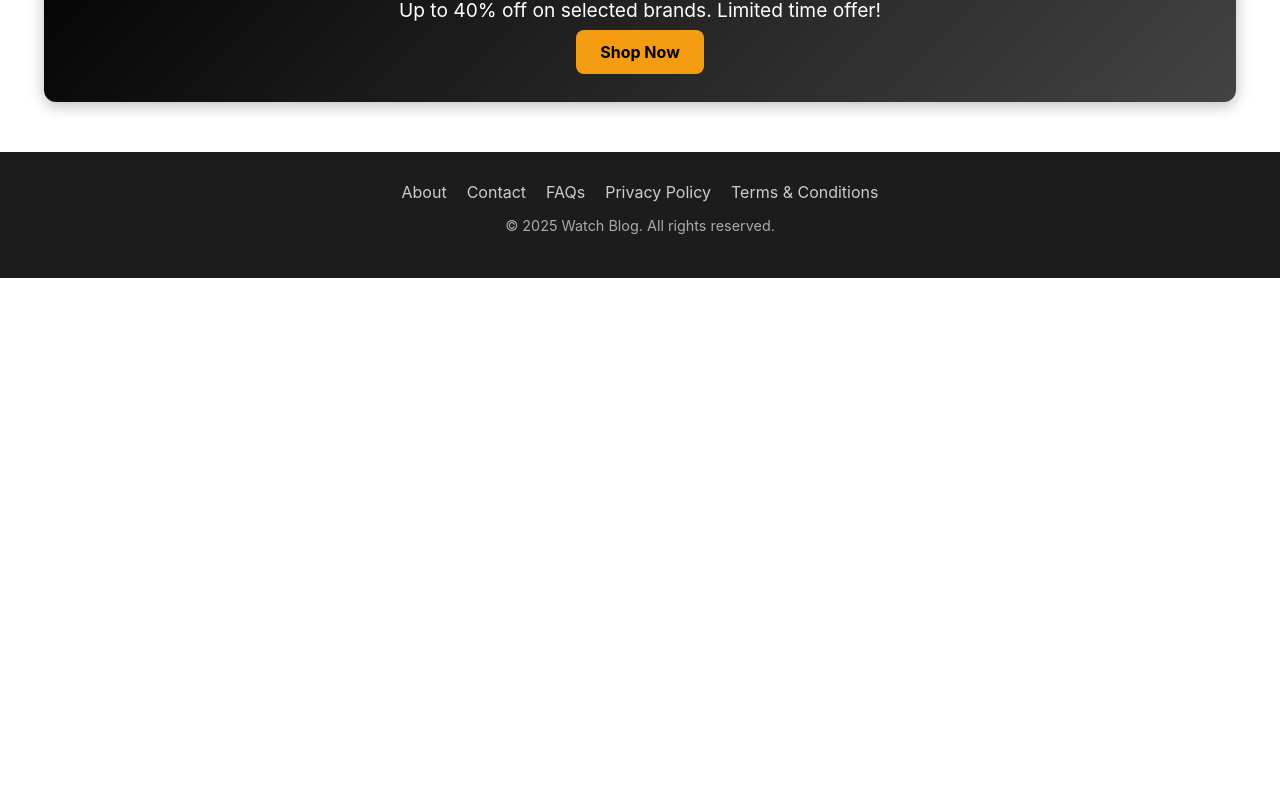
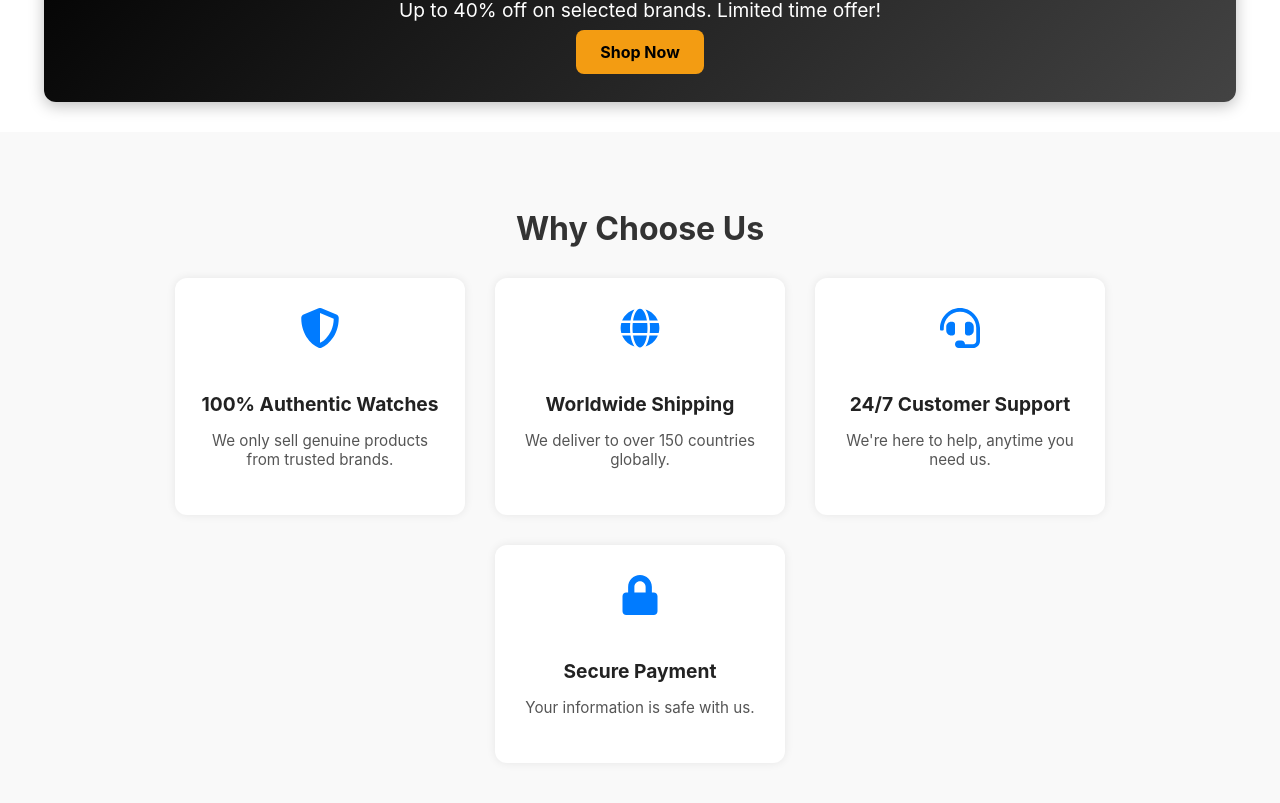
Before and after one commit to Abah511/watch-blog, a React (Create React App) app: page / in a window 1280 px wide. Shown: the part 1949-2752 px from the top of the page. Before the commit the page ends 2227 px from the top, so only its background shows below. Built offline with nearby package versions, Linux system fonts and the light colour scheme.

Commit message:
modification in home page
added WhyChooseUs
NewsletterForm
SocialLinks

```diff
--- a/package.json
+++ b/package.json
@@ -9,6 +9,7 @@
     "@testing-library/user-event": "^13.5.0",
     "react": "^19.1.0",
     "react-dom": "^19.1.0",
+    "react-icons": "^5.5.0",
     "react-router-dom": "^7.5.0",
     "react-scripts": "5.0.1",
     "react-slick": "^0.30.3",
--- a/src/App.css
+++ b/src/App.css
@@ -24,6 +24,50 @@
   color: white;
 }
 
+/* New styles for homepage introduction section */
+.home-container {
+  font-family: 'Arial', sans-serif;
+  padding: 0 20px;
+}
+
+.intro-section {
+  text-align: center;
+  padding: 50px 20px;
+  background-color: #f4f4f9; /* Soft background color */
+  border-radius: 8px;
+  box-shadow: 0px 4px 20px rgba(0, 0, 0, 0.1);
+  margin-top: 50px;
+}
+
+.title {
+  font-size: 3rem;
+  font-family: 'Roboto', sans-serif;
+  font-weight: 700;
+  color: #333;
+  text-transform: uppercase;
+  letter-spacing: 2px;
+  margin-bottom: 20px;
+  background: linear-gradient(to right, #ff7e5f, #feb47b); /* Gradient background */
+  -webkit-background-clip: text;  /* Vendor prefix for WebKit browsers */
+  -moz-background-clip: text;     /* Vendor prefix for Firefox */
+  background-clip: text;          /* Standard property */
+  color: transparent;
+}
+
+
+.description {
+  font-size: 1.2rem;
+  color: #555;
+  max-width: 600px;
+  margin: 0 auto;
+  line-height: 1.6;
+}
+
+.intro-section:hover {
+  transform: translateY(-10px); /* Subtle hover effect */
+  transition: transform 0.3s ease-in-out;
+}
+
 .App-link {
   color: #61dafb;
 }
--- /dev/null
+++ b/src/components/NewsletterForm.css
@@ -0,0 +1,45 @@
+.newsletter-container {
+    background-color: #f4f4f4;
+    padding: 40px;
+    text-align: center;
+    border-radius: 12px;
+    box-shadow: 0 4px 10px rgba(0,0,0,0.1);
+    margin: 40px 20px;
+  }
+
+  .newsletter-form {
+    margin-top: 20px;
+    display: flex;
+    justify-content: center;
+    gap: 10px;
+    flex-wrap: wrap;
+  }
+
+  .newsletter-form input {
+    padding: 10px;
+    width: 250px;
+    font-size: 1rem;
+    border: 1px solid #ccc;
+    border-radius: 8px;
+  }
+
+  .newsletter-form button {
+    background-color: #007bff;
+    color: white;
+    border: none;
+    padding: 10px 20px;
+    font-size: 1rem;
+    border-radius: 8px;
+    cursor: pointer;
+    transition: background-color 0.3s ease;
+  }
+
+  .newsletter-form button:hover {
+    background-color: #0056b3;
+  }
+
+  .success-msg {
+    color: green;
+    margin-top: 15px;
+    font-weight: bold;
+  }
--- /dev/null
+++ b/src/components/NewsletterForm.jsx
@@ -0,0 +1,39 @@
+// components/NewsletterForm.jsx
+import React, { useState } from 'react';
+import './NewsletterForm.css';
+
+const NewsletterForm = () => {
+  const [email, setEmail] = useState('');
+  const [subscribed, setSubscribed] = useState(false);
+
+  const handleSubscribe = (e) => {
+    e.preventDefault();
+    if (email) {
+      localStorage.setItem('newsletterEmail', email);
+      setSubscribed(true);
+      setEmail('');
+    }
+  };
+
+  return (
+    <div className="newsletter-container">
+      <h2>Never Miss a Watch Update!
+
+</h2>
+      <p>Get updates about the latest watches and offers.</p>
+      <form onSubmit={handleSubscribe} className="newsletter-form">
+        <input
+          type="email"
+          placeholder="Enter your email"
+          value={email}
+          onChange={(e) => setEmail(e.target.value)}
+          required
+        />
+        <button type="submit">Subscribe</button>
+      </form>
+      {subscribed && <p className="success-msg">Thanks for subscribing!</p>}
+    </div>
+  );
+};
+
+export default NewsletterForm;
--- /dev/null
+++ b/src/components/SocialLinks.css
@@ -0,0 +1,25 @@
+.social-links {
+    text-align: center;
+    margin: 40px auto;
+    background: #f8f8f8;
+    padding: 30px;
+    border-radius: 10px;
+    max-width: 600px;
+  }
+
+  .social-links h2 {
+    margin-bottom: 15px;
+    font-size: 1.5rem;
+  }
+
+  .social-links .icons a {
+    margin: 0 10px;
+    font-size: 2rem;
+    color: #333;
+    transition: color 0.3s ease, transform 0.3s ease;
+  }
+
+  .social-links .icons a:hover {
+    color: #007bff;
+    transform: scale(1.2);
+  }
--- /dev/null
+++ b/src/components/SocialLinks.jsx
@@ -0,0 +1,27 @@
+import React from "react";
+import { FaFacebook, FaInstagram, FaTwitter, FaYoutube } from "react-icons/fa";
+import "./SocialLinks.css";
+
+const SocialLinks = () => {
+  return (
+    <div className="social-links">
+      <h2>Follow Us</h2>
+      <div className="icons">
+        <a href="https://facebook.com" target="_blank" rel="noreferrer">
+          <FaFacebook />
+        </a>
+        <a href="https://instagram.com" target="_blank" rel="noreferrer">
+          <FaInstagram />
+        </a>
+        <a href="https://twitter.com" target="_blank" rel="noreferrer">
+          <FaTwitter />
+        </a>
+        <a href="https://youtube.com" target="_blank" rel="noreferrer">
+          <FaYoutube />
+        </a>
+      </div>
+    </div>
+  );
+};
+
+export default SocialLinks;
--- /dev/null
+++ b/src/components/WhyChooseUs.css
@@ -0,0 +1,48 @@
+.why-choose-us {
+    background-color: #f9f9f9;
+    padding: 50px 20px;
+    text-align: center;
+  }
+
+  .why-choose-us h2 {
+    font-size: 2rem;
+    margin-bottom: 30px;
+    color: #333;
+  }
+
+  .features {
+    display: flex;
+    flex-wrap: wrap;
+    justify-content: center;
+    gap: 30px;
+  }
+
+  .feature-card {
+    background-color: white;
+    border-radius: 12px;
+    padding: 30px 20px;
+    width: 250px;
+    box-shadow: 0 0 10px rgba(0, 0, 0, 0.08);
+    transition: transform 0.3s ease;
+  }
+
+  .feature-card:hover {
+    transform: translateY(-5px);
+  }
+
+  .feature-card .icon {
+    font-size: 2.5rem;
+    color: #007bff;
+    margin-bottom: 15px;
+  }
+
+  .feature-card h4 {
+    font-size: 1.2rem;
+    margin-bottom: 10px;
+    color: #222;
+  }
+
+  .feature-card p {
+    font-size: 0.95rem;
+    color: #555;
+  }
--- /dev/null
+++ b/src/components/WhyChooseUs.jsx
@@ -0,0 +1,35 @@
+import React from "react";
+import "./WhyChooseUs.css";
+import { FaShieldAlt, FaGlobe, FaHeadset, FaLock } from "react-icons/fa";
+
+const WhyChooseUs = () => {
+  return (
+    <section className="why-choose-us">
+      <h2>Why Choose Us</h2>
+      <div className="features">
+        <div className="feature-card">
+          <FaShieldAlt className="icon" />
+          <h4>100% Authentic Watches</h4>
+          <p>We only sell genuine products from trusted brands.</p>
+        </div>
+        <div className="feature-card">
+          <FaGlobe className="icon" />
+          <h4>Worldwide Shipping</h4>
+          <p>We deliver to over 150 countries globally.</p>
+        </div>
+        <div className="feature-card">
+          <FaHeadset className="icon" />
+          <h4>24/7 Customer Support</h4>
+          <p>We're here to help, anytime you need us.</p>
+        </div>
+        <div className="feature-card">
+          <FaLock className="icon" />
+          <h4>Secure Payment</h4>
+          <p>Your information is safe with us.</p>
+        </div>
+      </div>
+    </section>
+  );
+};
+
+export default WhyChooseUs;
--- a/src/pages/Home.jsx
+++ b/src/pages/Home.jsx
@@ -1,13 +1,22 @@
+import React from "react";
 import WatchSlider from "../components/WatchSlider";
 import PromoBanner from "../components/PromoBanner";
+import NewsletterForm from "../components/NewsletterForm";
+import SocialLinks from "../components/SocialLinks";
+import WhyChooseUs from "../components/WhyChooseUs";
 
 const Home = () => (
-  <div>
-    <h1>Welcome to the New Watch Blog</h1>
-    <p>Explore top brands, blogs, and more.</p>
+  <div className="home-container">
+    <div className="intro-section">
+      <h1 className="title">Welcome to the New Watch Blog</h1>
+      <p className="description">Explore top brands, blogs, and more.</p>
+    </div>
 
     <WatchSlider />
     <PromoBanner />
+    <WhyChooseUs />
+    <NewsletterForm />
+    <SocialLinks />
   </div>
 );
 
```
Also changed, not shown: 1 other file (tests, documents, lock files or other folders).
